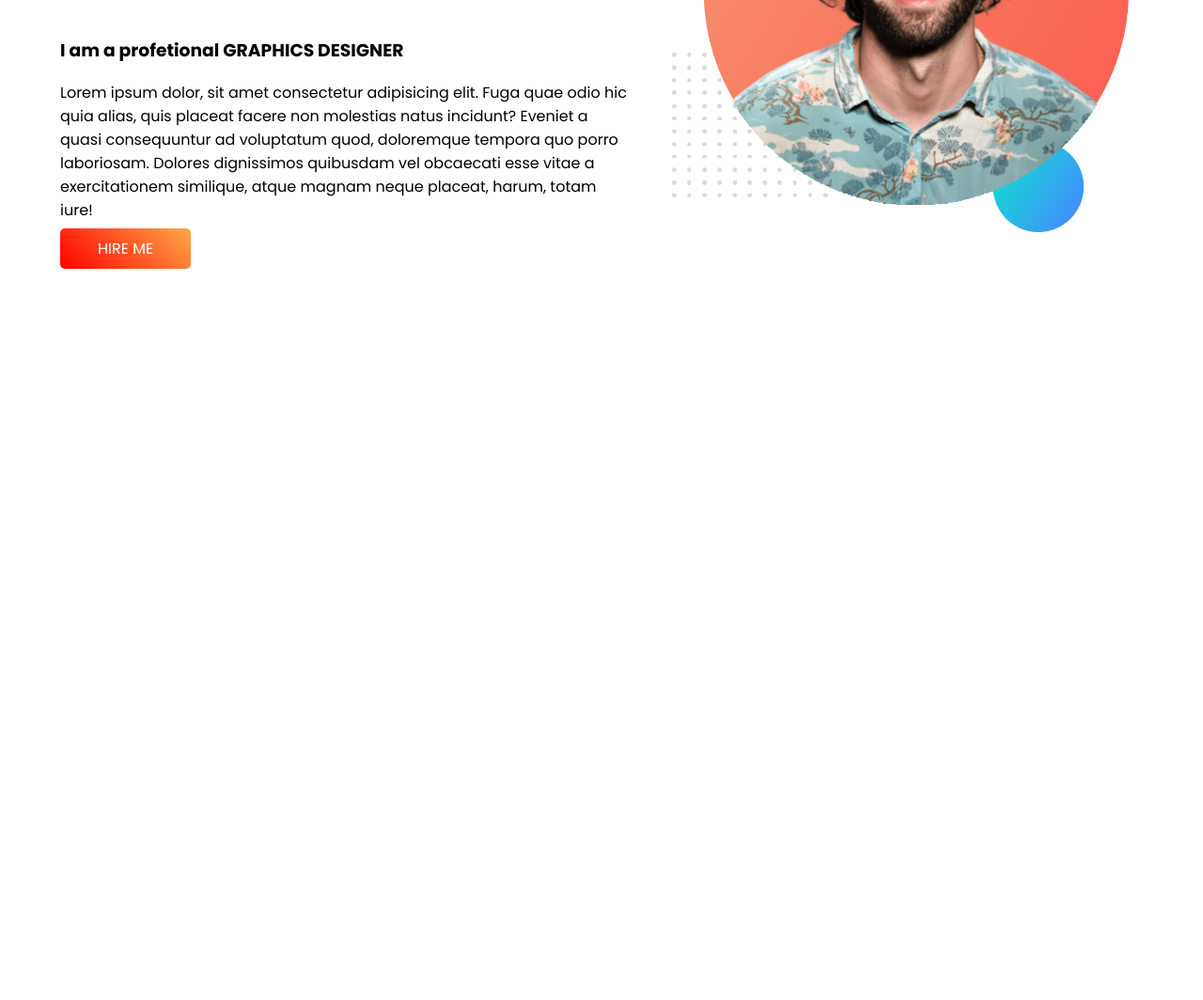
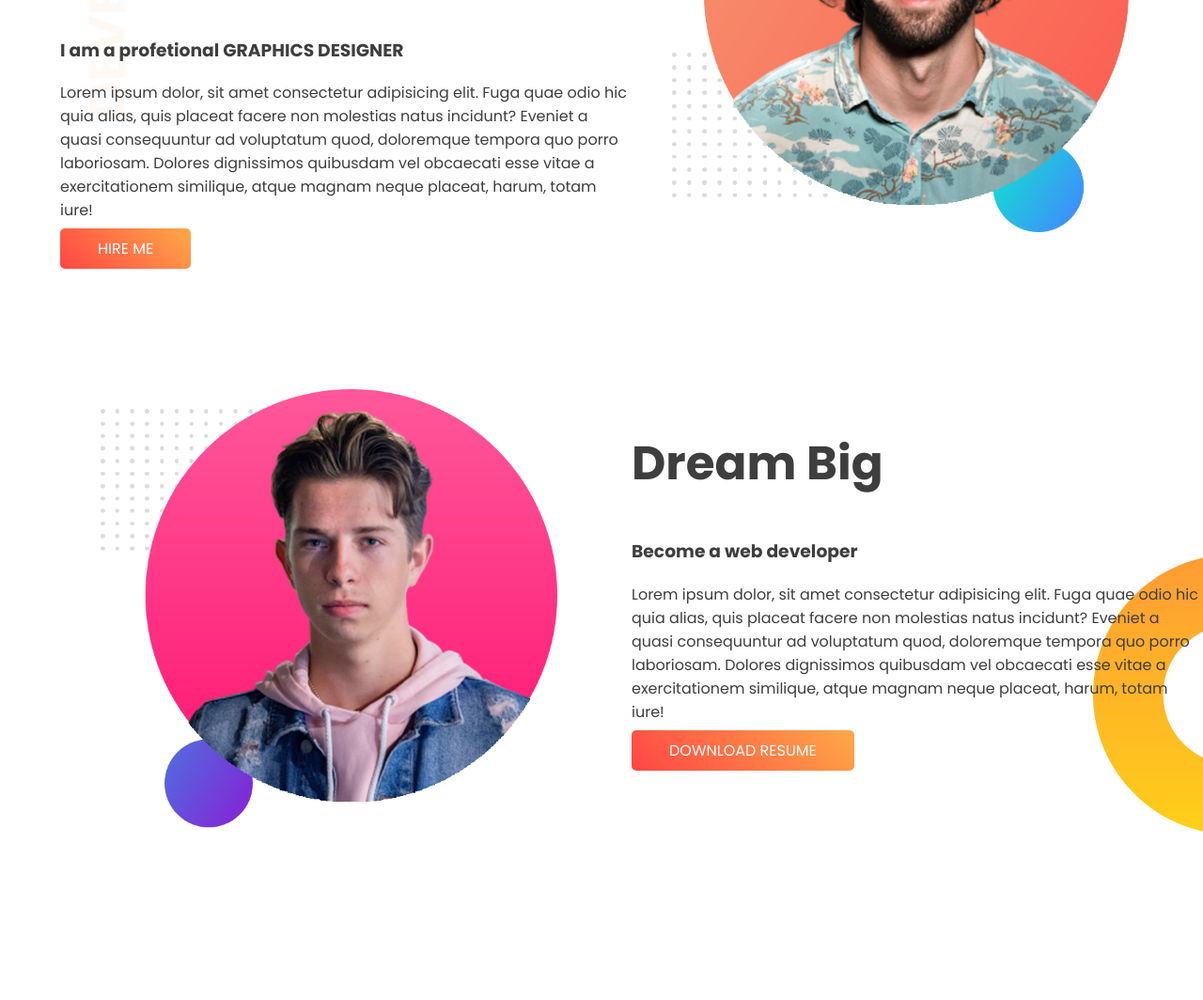
Before and after one commit to marufslab/Web-Portfolio, a plain HTML site: page index.html in a window 1280 px wide. Shown: the part 236-1300 px from the top of the page at 94% size. Before the commit the page ends 800 px from the top, so only its background shows below. Drawn offline with Linux system fonts and the light colour scheme.

Commit message:
Dream Big Success

```diff
--- a/index.html
+++ b/index.html
@@ -14,7 +14,7 @@
 <body>
 
 
-    <section class="top-banner" >
+    <section class="top-banner1" >
        <div class="half-width" >
         <h1>WELCOME TO</h1>
         <H1><span class="Orenge-color"> MARUFs</span> LAB</H1>
@@ -29,5 +29,25 @@
 
     </section>
 
+    <section class="top-banner2" >
+        <div class="half-width">
+            <img src="images/my-bg02.png" alt="#">
+        </div>
+
+        <div class="half-width" >
+         <h1>Dream Big</h1>
+         <h3>Become a web developer</h3>
+         <P>Lorem ipsum dolor, sit amet consectetur adipisicing elit. Fuga quae odio hic quia alias, quis placeat facere non molestias natus incidunt? Eveniet a quasi consequuntur ad voluptatum quod, doloremque tempora quo porro laboriosam. Dolores dignissimos quibusdam vel obcaecati esse vitae a exercitationem similique, atque magnam neque placeat, harum, totam iure!</P>
+         <a class="link-button" href="#">DOWNLOAD RESUME</a>
+        </div>
+
+
+
+
+
+
+
+     </section>
+
 </body>
 </html>
--- a/style.css
+++ b/style.css
@@ -1,6 +1,7 @@
 body {
     font-family: 'Poppins', sans-serif;
     margin: 0%;
+    color: rgb(63, 62, 62);
 }
 
 section {
@@ -8,10 +9,18 @@ section {
     padding-bottom: 150px;
     display: flex;
     margin-left: 5%;
+
 }
 
-.top-banner {
+.top-banner1 {
+    background-image: url("images/top-banner.png");
+    background-repeat: no-repeat;
+}
 
+.top-banner2 {
+    background-image: url("images/dream-bg.png");
+    background-repeat: no-repeat;
+    background-position: right;
 }
 
 .half-width {
@@ -34,7 +43,7 @@ h1 span {
 .link-button {
     text-decoration: none;
     color: white;
-    background-image: linear-gradient(45deg, red, rgb(255, 169, 71));
+    background-image: linear-gradient(45deg, rgb(255, 69, 69), rgb(255, 169, 71));
     padding: 10px 40px;
     border-radius: 5px;
 
```
